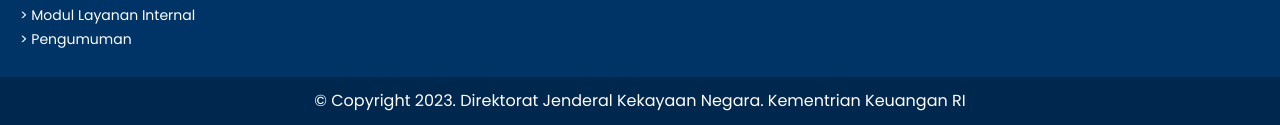
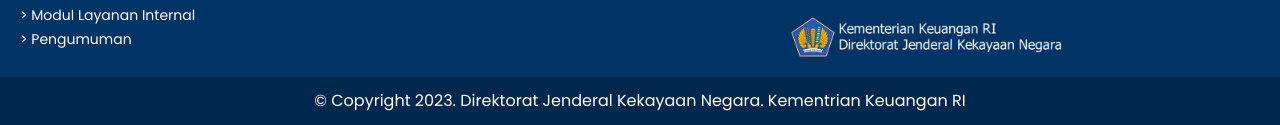
Before and after one commit to rikhoari01/lelanggoid, a plain HTML site: page index.html in a window 1280 px wide. Shown: the part 3187-3312 px from the top of the page. Drawn offline with nearby package versions, Linux system fonts and the light colour scheme; the site is published under a folder, as on GitHub Pages, so addresses that start at the root find nothing.

Commit message:
update path

```diff
--- a/index.html
+++ b/index.html
@@ -910,7 +910,7 @@
               <i class="bx bx-globe"></i> <span class="font-medium">Situs Web :</span> https://www.djkn.kemenkeu.go.id
             </li>
           </ul>
-          <img src="/logo.png" alt="" class="h-10 mt-5">
+          <img src="logo.png" alt="" class="h-10 mt-5">
         </div>
       </div>
     </div>
```
